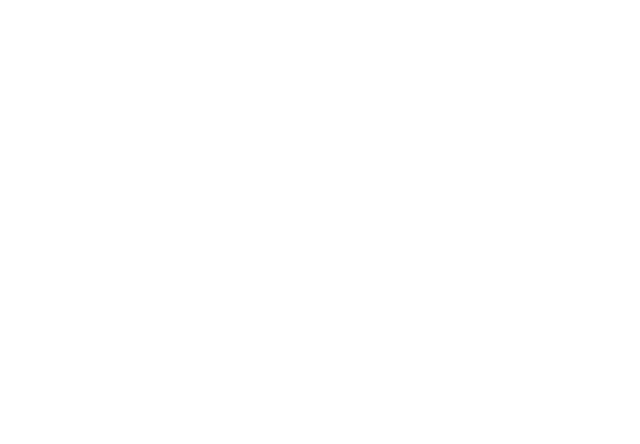
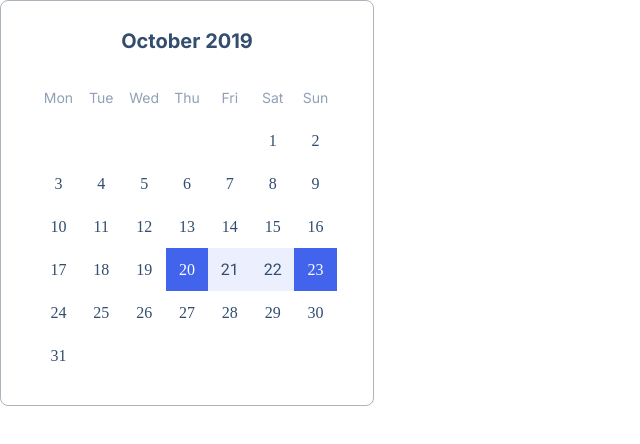
Before and after one commit to js-tasks-ru/htmlcss-20231027_andrey-shirling, a website: page 05-lection3/03-calendar/index.html in a window 1280 px wide. Shown: the whole page, without its empty margins (0-640 px from the left). Drawn offline with Linux system fonts and the light colour scheme.

Commit message:
Solution for 05-lection3-03-calendar

```diff
--- a/05-lection3/03-calendar/calendar.css
+++ b/05-lection3/03-calendar/calendar.css
@@ -0,0 +1,79 @@
+.calendar {
+    padding: 28px 36px;
+    background-color: var(--white);
+    border-radius: 8px;
+    border: 1px solid var(--grey-3);
+    width: 100%;
+    max-width: 300px;
+}
+
+.calendar__title {
+    color: #334D6E;
+    font-family: Inter;
+    font-size: 20px;
+    font-style: normal;
+    font-weight: 600;
+    line-height: 24px;
+    display: flex;
+    align-items: center;
+    justify-content: center;
+    padding-bottom: 24px;
+}
+
+.calendar__wrapper {
+    padding-bottom: 100%;
+    position: relative;
+}
+
+.calendar__inner {
+    position: absolute;
+    top: 0;
+    left: 0;
+    right: 0;
+    bottom: 0;
+    display: grid;
+    grid-template-columns: repeat(7, 1fr);
+    grid-template-rows: repeat(7, 1fr);
+}
+
+.calendar__item {
+    display: flex;
+    align-items: center;
+    justify-content: center;
+    color: var(--blue-4);
+    text-align: center;
+    font-family: Source Sans Pro;
+    font-size: 16px;
+    font-style: normal;
+    font-weight: 400;
+    line-height: 20px;
+}
+
+.calendar__item_day {
+    color: var(--grey-6);
+    text-align: center;
+    font-family: Inter;
+    font-size: 14px;
+    font-style: normal;
+    font-weight: 400;
+    line-height: 20px;
+}
+
+.calendar__item_point {
+    background: var(--blue-2);
+    color: var(--white);
+}
+
+.calendar__item_active {
+    background-color: var(--blue-5);
+    opacity: 0.2;
+    position: relative;
+    width: 100%;
+    height: 100%;
+}
+
+.calendar__item_active_text {
+    display: flex;
+    color: var(--blue-4);
+    position: absolute;
+}
--- a/05-lection3/03-calendar/index.html
+++ b/05-lection3/03-calendar/index.html
@@ -7,6 +7,61 @@
         <title>Calendar</title>
     </head>
     <body>
-
+        <div class="calendar">
+            <div class="calendar__title">October 2019</div>
+            <div class="calendar__wrapper">
+                <div class="calendar__inner">
+                    <span class="calendar__item calendar__item_day">Mon</span>
+                    <span class="calendar__item calendar__item_day">Tue</span>
+                    <span class="calendar__item calendar__item_day">Wed</span>
+                    <span class="calendar__item calendar__item_day">Thu</span>
+                    <span class="calendar__item calendar__item_day">Fri</span>
+                    <span class="calendar__item calendar__item_day">Sat</span>
+                    <span class="calendar__item calendar__item_day">Sun</span>
+                    <span class="calendar__item"></span>
+                    <span class="calendar__item"></span>
+                    <span class="calendar__item"></span>
+                    <span class="calendar__item"></span>
+                    <span class="calendar__item"></span>
+                    <span class="calendar__item">1</span>
+                    <span class="calendar__item">2</span>
+                    <span class="calendar__item">3</span>
+                    <span class="calendar__item">4</span>
+                    <span class="calendar__item">5</span>
+                    <span class="calendar__item">6</span>
+                    <span class="calendar__item">7</span>
+                    <span class="calendar__item">8</span>
+                    <span class="calendar__item">9</span>
+                    <span class="calendar__item">10</span>
+                    <span class="calendar__item">11</span>
+                    <span class="calendar__item">12</span>
+                    <span class="calendar__item">13</span>
+                    <span class="calendar__item">14</span>
+                    <span class="calendar__item">15</span>
+                    <span class="calendar__item">16</span>
+                    <span class="calendar__item">17</span>
+                    <span class="calendar__item">18</span>
+                    <span class="calendar__item">19</span>
+                    <span class="calendar__item calendar__item_point">20</span>
+                    <span class="calendar__item">
+                        <span class="calendar__item_active"></span>
+                        <span class="calendar__item_active_text">21</span>
+                    </span>
+                    <span class="calendar__item">
+                        <span class="calendar__item_active"></span>
+                        <span class="calendar__item_active_text">22</span>
+                    </span>
+                    <span class="calendar__item calendar__item_point">23</span>
+                    <span class="calendar__item">24</span>
+                    <span class="calendar__item">25</span>
+                    <span class="calendar__item">26</span>
+                    <span class="calendar__item">27</span>
+                    <span class="calendar__item">28</span>
+                    <span class="calendar__item">29</span>
+                    <span class="calendar__item">30</span>
+                    <span class="calendar__item">31</span>
+                </div>
+            </div>
+        </div>
     </body>
 </html>
--- a/assets/css/main.css
+++ b/assets/css/main.css
@@ -19,6 +19,7 @@
     --blue-2: #4263EB;
     --blue-3: #2342C0;
     --blue-4: #334D6E;
+    --blue-5: #A0B1F5;
     --red: #F03D3E;
     --grey-1: #F8F9FA;
     --grey-2: #DDE2E5;
@@ -26,6 +27,7 @@
     --grey-4: #495057;
     --grey-5: #C4C4C4;
     --grey-5-rgb: 196, 196, 196;
+    --grey-6: #90A0B7;
 
     --error: var(--red);
     --success: var(--blue);
```
